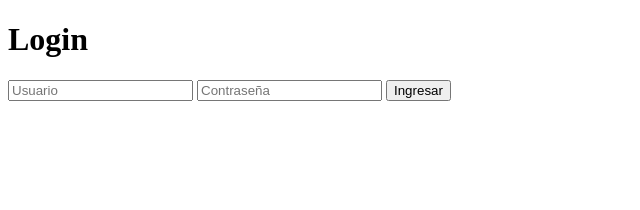
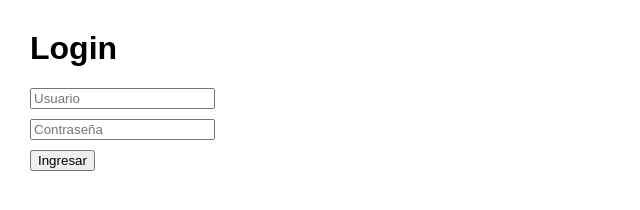
Before and after one commit to darlyjarring/urvaseojarrin, a website: page frontend/index.html in a window 1280 px wide. Shown: the whole page, without its empty margins (0-640 px from the left). Drawn offline with Linux system fonts and the light colour scheme.

Commit message:
Update index.html

```diff
--- a/frontend/index.html
+++ b/frontend/index.html
@@ -3,11 +3,26 @@
 <head>
   <meta charset="UTF-8">
   <title>URVASEO - Login</title>
+  <style>
+    body { font-family: Arial, sans-serif; margin: 30px; }
+    .hidden { display: none; }
+    .form-box { margin-bottom: 10px; }
+  </style>
 </head>
 <body>
   <h1>Login</h1>
-  <input id="username" placeholder="Usuario">
-  <input id="password" type="password" placeholder="Contraseña">
+
+  <div class="form-box">
+    <input id="username" placeholder="Usuario">
+  </div>
+  <div class="form-box">
+    <input id="password" type="password" placeholder="Contraseña">
+  </div>
+  <!-- Este input solo aparece si el rol es chofer -->
+  <div class="form-box hidden" id="placaBox">
+    <input id="placa" placeholder="Placa del vehículo">
+  </div>
+
   <button onclick="login()">Ingresar</button>
 
   <script src="js/app.js"></script>
```
